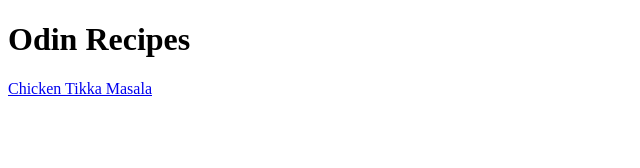
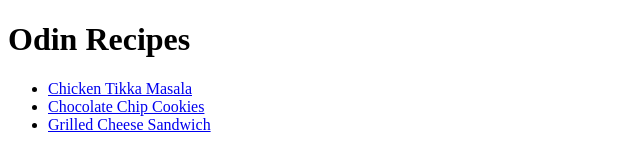
Before and after one commit to ACGiuliano/odin-recipes, a plain HTML site: page index.html in a window 1280 px wide. Shown: the whole page, without its empty margins (0-640 px from the left). Drawn offline with Linux system fonts and the light colour scheme.

Commit message:
updated home page to include links to each recipe

```diff
--- a/index.html
+++ b/index.html
@@ -8,6 +8,10 @@
 <body>
     <h1>Odin Recipes</h1>
 
-    <a href="recipes/chicken-tikka-masala.html">Chicken Tikka Masala</a>
+    <ul>
+        <li><a href="recipes/chicken-tikka-masala.html">Chicken Tikka Masala</a></li>
+        <li><a href="recipes/choc-chip-cookies.html">Chocolate Chip Cookies</a></li>
+        <li><a href="recipes/grilled-cheese.html">Grilled Cheese Sandwich</a></li>
+    </ul>
 </body>
 </html>
```
